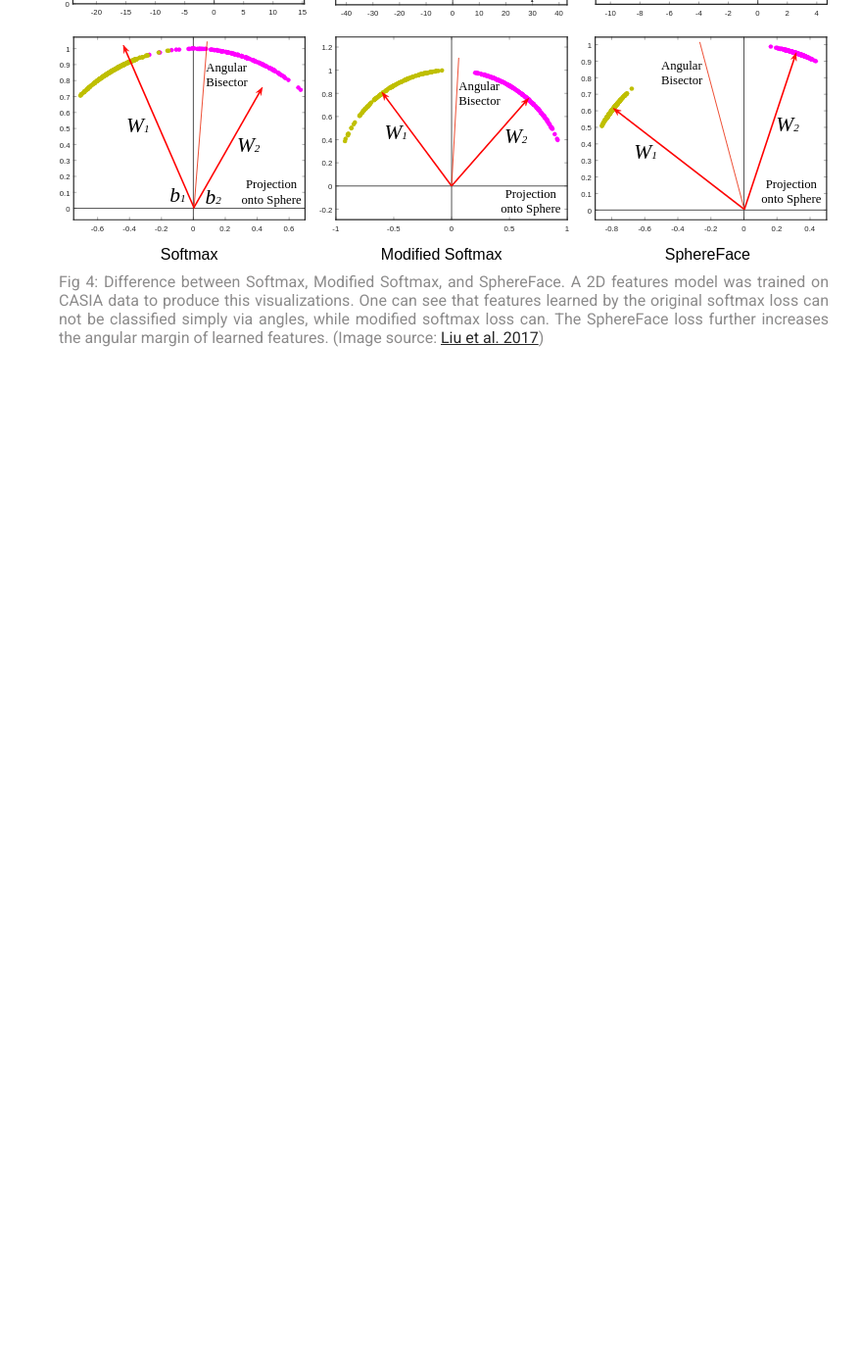
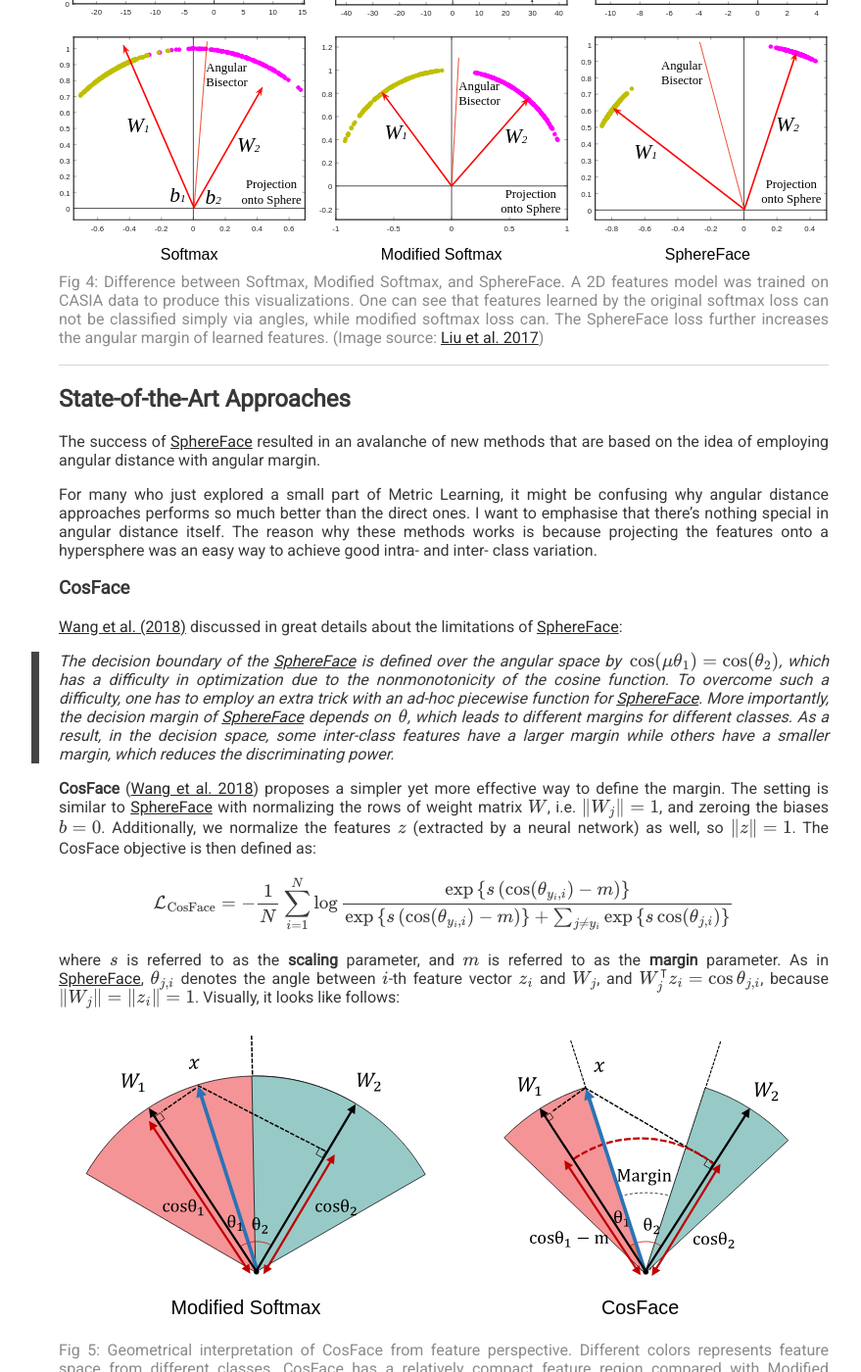
Before and after one commit to hav4ik/hav4ik.github.io, a Jekyll site: the page built from articles/_posts/2020-12-11-deep-metric-learning-survey.md, in a window 1280 px wide and 1400 px high, scrolled down 7869 px. Shown: the whole window at 98% size, without its empty margins (187-1066 px from the left). Built offline with Jekyll 4.4.1, drawn with Linux system fonts in a browser that asks for light colours; nearby versions of some CDN libraries; formulas are drawn with MathJax 3; comment, search, counter and statistics services are not loaded; before the commit the page ends 8355 px from its top, so only the background shows below that; some of the changed text lies outside the part shown.

Commit message:
Added CosFace description

```diff
--- a/articles/_posts/2020-12-11-deep-metric-learning-survey.md
+++ b/articles/_posts/2020-12-11-deep-metric-learning-survey.md
@@ -47,8 +47,8 @@
   - [Large-Margin Softmax Loss](#large-margin-softmax-loss)
   - [SphereFace](#sphereface)
 
-- [State-of-the-Art Approaches](#sota-approaches)
-  - [CosFace](#)
+- [State-of-the-Art Approaches](#state-of-the-art-approaches)
+  - [CosFace](#cosface)
   - [ArcFace](#)
   - [AdaCos &mdash; Fixed and Dynamic](#)
   - [Sub-Center ArcFace](#)
@@ -427,7 +427,6 @@
 
 
 
-
 [hold_on_to_your_papers]: https://www.youtube.com/channel/UCbfYPyITQ-7l4upoX8nvctg
 [n_pair_loss_paper]: https://www.nec-labs.com/uploads/images/Department-Images/MediaAnalytics/papers/nips16_npairmetriclearning.pdf
 [magnet_loss_paper]: https://arxiv.org/abs/1511.05939
@@ -436,3 +435,97 @@
 [center_loss_paper]: https://link.springer.com/chapter/10.1007/978-3-319-46478-7_31
 [large_margin_paper]: https://arxiv.org/abs/1612.02295
 [sphereface_paper]: https://arxiv.org/abs/1704.08063
+
+
+
+---------------------------------------------------------------------------------
+
+
+<a name="state-of-the-art-approaches"></a>
+## State-of-the-Art Approaches
+
+
+The success of [SphereFace](#sphereface) resulted in an avalanche of new methods that are based on the idea of employing angular distance with angular margin.
+
+For many who just explored a small part of Metric Learning, it might be confusing why angular distance approaches performs so much better than the direct ones. I want to emphasise that there's nothing special in angular distance itself. The reason why these methods works is because projecting the features onto a hypersphere was an easy way to achieve good intra- and inter- class variation.
+
+
+<a name="cosface"></a>
+### CosFace
+
+[Wang et al. (2018)][cosface_paper] discussed in great details about the limitations of [SphereFace](#sphereface):
+
+> The decision boundary of the [SphereFace](#sphereface) is defined over the angular space by $$\,\smash{\cos(\mu \theta_1) = \cos(\theta_2)}$$, which has a difficulty in optimization due to the nonmonotonicity of the cosine function. To overcome such a difficulty, one has to employ an extra trick with an ad-hoc piecewise function for [SphereFace](#sphereface). More importantly, the decision margin of [SphereFace](#sphereface) depends on $$\,\smash{\theta}$$, which leads to different margins for different classes. As a result, in the decision space, some inter-class features have a larger margin while others have a smaller margin, which reduces the discriminating power.
+
+**CosFace** ([Wang et al. 2018][cosface_paper]) proposes a simpler yet more effective way to define the margin. The setting is similar to [SphereFace](#sphereface) with normalizing the rows of weight matrix $$\smash{W}$$, i.e.  $$\| \smash{W_j} \| = 1$$, and zeroing the biases $$b = 0$$. Additionally, we normalize the features $$z$$ (extracted by a neural network) as well, so $$\| z \| = 1$$. The CosFace objective is then defined as:
+
+$$
+\begin{equation*}
+\mathcal{L}_\text{CosFace} =
+- \frac{1}{N} \sum_{i=1}^{N}{
+\log \frac{
+\exp\left\{s \left(\cos (\theta_{y_i, i}) - m\right) \right\}
+}{
+\exp\left\{s \left(\cos (\theta_{y_i, i}) - m\right) \right\}
++
+\sum_{j \ne y_i} \exp\left\{s \cos (\theta_{j,i})\right\}
+}}
+\end{equation*}
+$$
+
+where $$s$$ is referred to as the **scaling** parameter, and $$m$$ is referred to as the **margin** parameter. As in [SphereFace](#sphereface), $$\smash{\theta_{j,i}}$$ denotes the angle between $$i$$-th feature vector $$z_i$$ and $$\smash{W_j}$$, and $$\smash{W_j^\intercal z_i = \cos \theta_{j,i}}$$, because $$\smash{\| W_j \| = \| z_i \| = 1}$$. Visually, it looks like follows:
+
+<a name="fig-cosface-1"></a>
+{% capture imblock_cosface_1 %}
+    {{ site.url }}/articles/images/2020-12-11-deep-metric-learning-survey/cosface_1.svg
+{% endcapture %}
+{% capture imcaption_cosface_1 %}
+  Fig 5: Geometrical interpretation of CosFace from feature perspective. Different colors represents feature space from different classes. CosFace has a relatively compact feature region compared with Modified Softmax (Image source: [Wang et al. 2018](https://arxiv.org/abs/1801.09414))
+{% endcapture %}
+{% include gallery images=imblock_cosface_1 cols=1 caption=imcaption_cosface_1 %}
+
+From [Fig 5.](#fig-cosface-1), considering classes $$\smash{C_1}$$ and $$\smash{C_2}$$, we suppose that the normalized feature vector $$x$$ is given, $$\smash{W_i}$$ denotes the normalized weight vector, and $$\smash{\theta_i}$$ denotes the angle between $$z$$ and $$\smash{W_i}$$. For CosFace, the inter-class variance is enlarged while the intra-class variation shrinks, comparing to Modified Softmax.
+
+Choosing the right scale value $$s$$ and margin value $$m$$ is very important. In the CosFace paper ([Wang et al. 2018][cosface_paper]), it is shown that $$s$$ should have a lower bound to at least obtain the expected classification performance. Let $$\smash{C}$$ be the number of classes.  Suppose that the learned feature vectors separately lie on the surface of the hypersphere and center around the corresponding weight vector. Let $$\smash{P_{W}}$$ denote the expected minimum posterior probability of class center (i.e. $$\smash{W}$$). The lower bound of $$s$$ is given by:
+
+$$
+\begin{equation*}
+s \ge \frac{C-1}{C} \log \frac{\left(C-1\right) P_W}{1 - P_W}
+\end{equation*}
+$$
+
+Supposing that all features are well-separated, the theoretical variable scope of $$m$$ is supposed to be:
+
+$$
+\begin{equation*}
+0 \le m \le \left( 1 - \max\left( W_i^\intercal W_j \right) \right)
+\end{equation*}
+$$
+
+where $$i, j \le n$$ and $$i \ne j$$. Assuming that the optimal solution for the Modified Softmax loss should uniformly distribute the weight vectors on a unit hypersphere, the variable scope of margin $$m$$ can be inferred as follows:
+
+$$
+\begin{align*}
+0 \le m \le & 1 - \cos\frac{2\pi}{C}\,, & (K=2) \\
+0 \le m \le & \frac{C}{C-1}\,, & (C \le K + 1) \\
+0 \le m \ll & \frac{C}{C-1}\,, & (C > K + 1)
+\end{align*}
+$$
+
+where $$K$$ is the dimension of learned features. The inequalities indicate that
+as the number of classes increases, the upper bound of the cosine margin between classes are decreased correspondingly. Especially, if the number of classes is much larger than the feature dimension, the upper bound of the cosine margin will get even smaller.
+
+<a name="fig-cosface-2"></a>
+{% capture imblock_cosface_2 %}
+    {{ site.url }}/articles/images/2020-12-11-deep-metric-learning-survey/cosface_2.svg
+{% endcapture %}
+{% capture imcaption_cosface_2 %}
+  Fig 6: Decision boundaries of different loss functions in cosine space (Image source: [Wang et al. 2018](https://arxiv.org/abs/1801.09414))
+{% endcapture %}
+{% include gallery images=imblock_cosface_2 cols=1 caption=imcaption_cosface_2 %}
+
+
+
+
+
+[cosface_paper]: https://arxiv.org/abs/1801.09414
```
Also changed, not shown: articles/images/2020-12-11-deep-metric-learning-survey/cosface_1.svg (added), articles/images/2020-12-11-deep-metric-learning-survey/cosface_2.svg (added).
